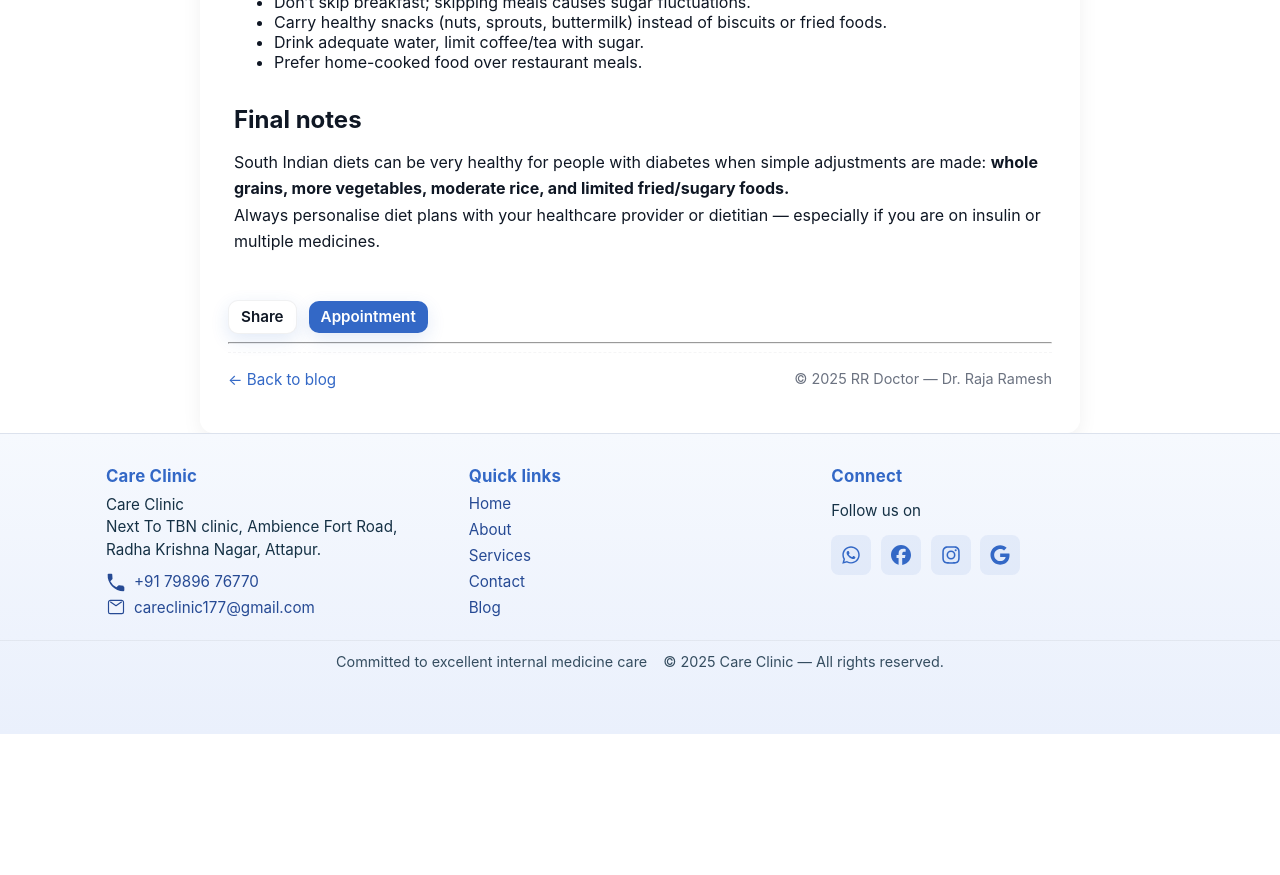
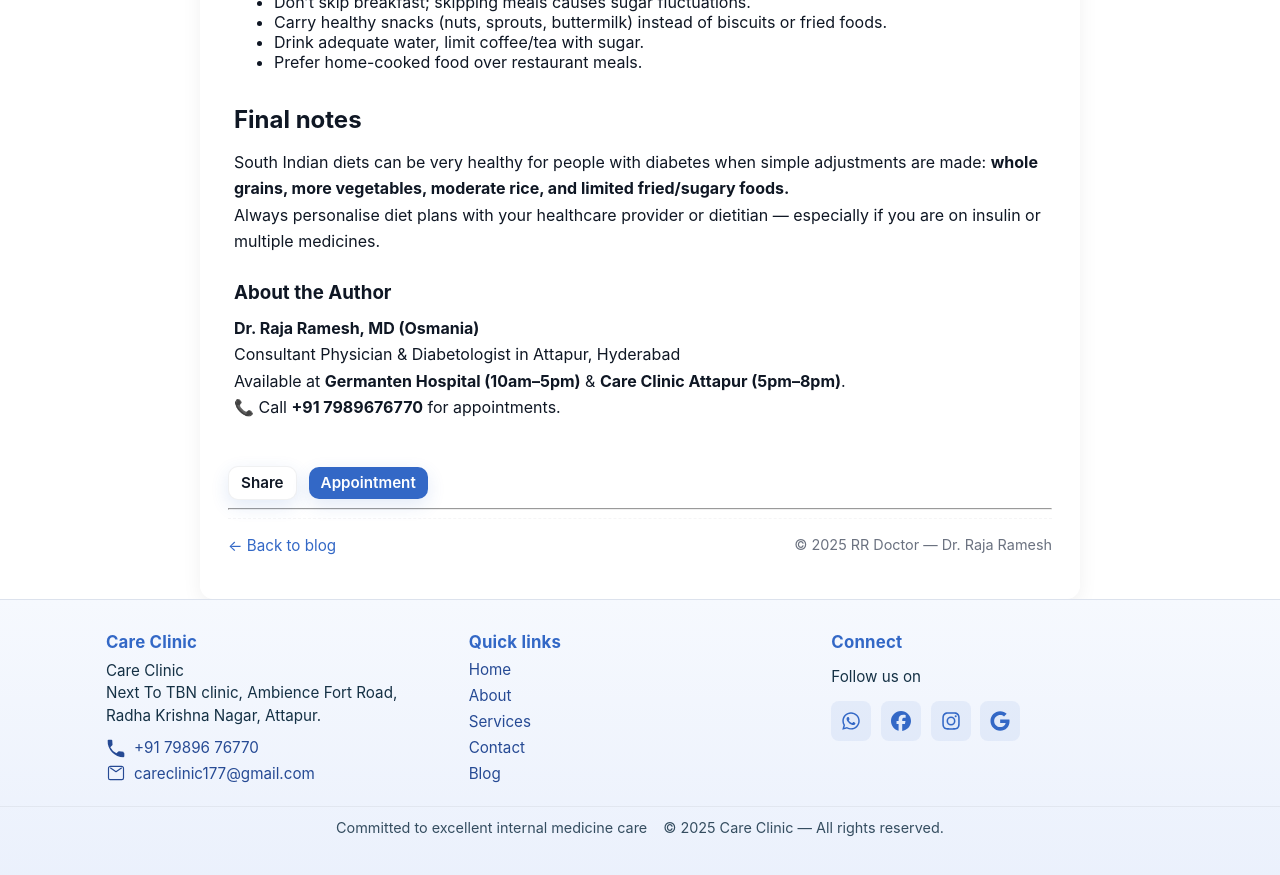
Before and after one commit to drrajarameshd/rr, a Jekyll site: the page built from _posts/2025-09-21-diabetic-diet-south-indian.md, in a window 1280 px wide and 900 px high, scrolled down 1726 px. Shown: the top 875 px of the window. Built offline with Jekyll 4.4.1, drawn with Linux system fonts in a browser that asks for light colours; before the commit the page ends 2460 px from its top, so only the background shows below that.

Commit message:
Update 2025-09-21-diabetic-diet-south-indian.md

```diff
--- a/_posts/2025-09-21-diabetic-diet-south-indian.md
+++ b/_posts/2025-09-21-diabetic-diet-south-indian.md
@@ -50,3 +50,9 @@ Food plays a central role in managing diabetes. A healthy eating pattern can con
 ## Final notes
 South Indian diets can be very healthy for people with diabetes when simple adjustments are made: **whole grains, more vegetables, moderate rice, and limited fried/sugary foods.**
 Always personalise diet plans with your healthcare provider or dietitian — especially if you are on insulin or multiple medicines.
+
+### About the Author
+**Dr. Raja Ramesh, MD (Osmania)**
+Consultant Physician & Diabetologist in Attapur, Hyderabad
+Available at **Germanten Hospital (10am–5pm)** & **Care Clinic Attapur (5pm–8pm)**.
+📞 Call **+91 7989676770** for appointments.
```
